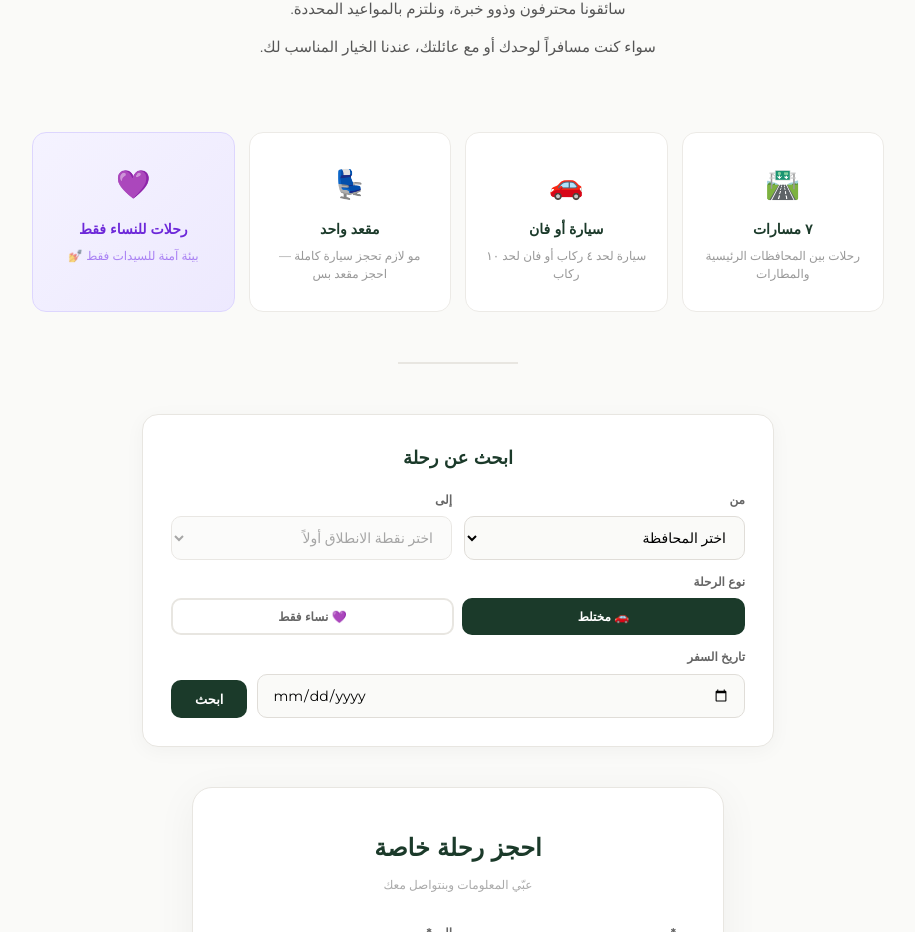
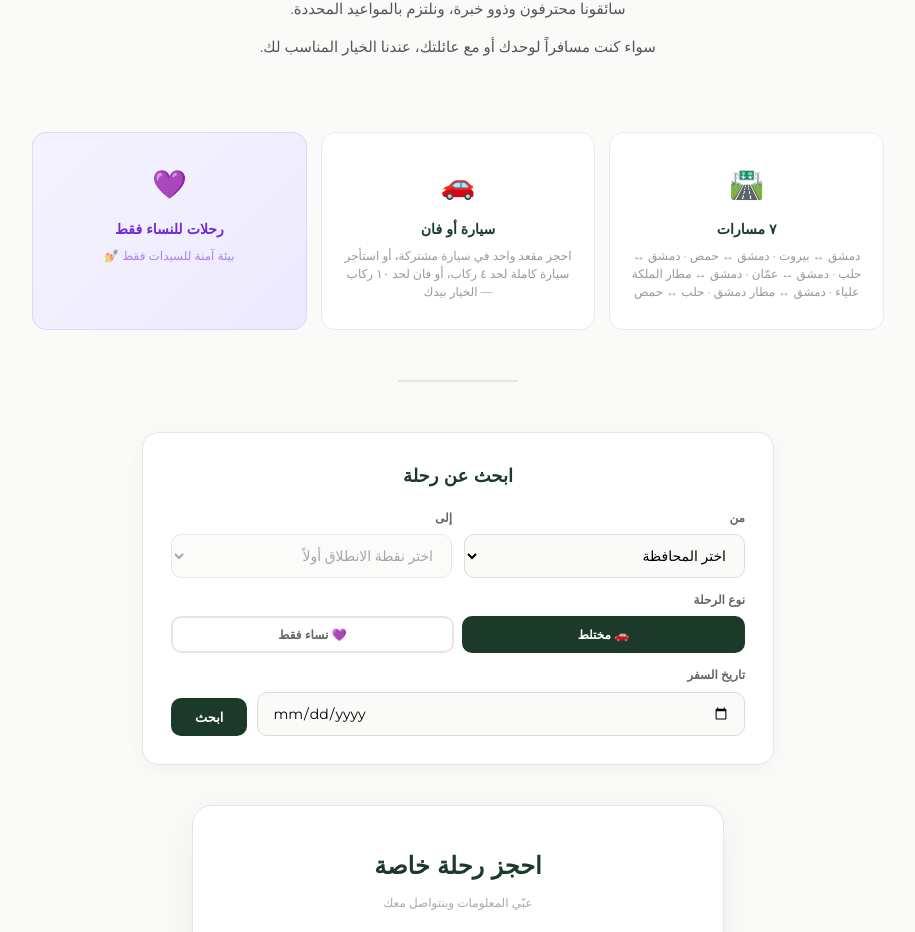
Before and after one commit to Walid1991-Safferni/Safferni, a React (Vite) app: page / in a window 1280 px wide. Shown: the part 992-1924 px from the top of the page, without its empty margins (182-1097 px from the left). Built offline with nearby package versions, Linux system fonts and the light colour scheme.

Commit message:
Update App.jsx

```diff
--- a/src/App.jsx
+++ b/src/App.jsx
@@ -56,9 +56,9 @@ const T={
     nav:{home:"الرئيسية",pricing:"الأسعار",contact:"تواصل معنا",book:"احجز الآن",login:"تسجيل الدخول",logout:"خروج",admin:"لوحة الإدارة",driver:"لوحة السائق",apply:"سجّل كسائق"},
     about:{title:"من نحن",p1:"سفّرني هي خدمة نقل بين المحافظات تربط سوريا بعمّان وبيروت.",p2:"سائقونا محترفون وذوو خبرة، ونلتزم بالمواعيد المحددة.",p3:"سواء كنت مسافراً لوحدك أو مع عائلتك، عندنا الخيار المناسب لك."},
     features:[
-      {icon:"🛣️",t:"٧ مسارات",d:"رحلات بين المحافظات الرئيسية والمطارات"},
-      {icon:"🚗",t:"سيارة أو فان",d:"سيارة لحد ٤ ركاب أو فان لحد ١٠ ركاب"},
-      {icon:"💺",t:"مقعد واحد",d:"مو لازم تحجز سيارة كاملة — احجز مقعد بس"},
+      {icon:"🛣️",t:"٧ مسارات",d:"دمشق ↔ بيروت · دمشق ↔ حمص · دمشق ↔ حلب · دمشق ↔ عمّان · دمشق ↔ مطار الملكة علياء · دمشق ↔ مطار دمشق · حلب ↔ حمص"},
+      {icon:"🚗",t:"سيارة أو فان",d:"احجز مقعد واحد في سيارة مشتركة، أو استأجر سيارة كاملة لحد ٤ ركاب، أو فان لحد ١٠ ركاب — الخيار بيدك"},
+
       {icon:"💜",t:"رحلات للنساء فقط",d:"بيئة آمنة للسيدات فقط 💅"},
     ],
     deal:{from:"من",to:"إلى",selectCity:"اختر المحافظة",selectDest:"اختر الوجهة",selectFromFirst:"اختر نقطة الانطلاق أولاً",dateRange:"أي وقت بين",dateFrom:"من تاريخ",dateTo:"إلى تاريخ",name:"الاسم",phone:"رقم الهاتف",submit:"خبرني!",fillAll:"يرجى ملء جميع الحقول",confirmTitle:"تم تسجيل طلبك!",confirmMsg:"سنخبرك عبر واتساب لما يتوفر مقعد فاضي.",confirmClose:"تمام"},
@@ -78,10 +78,10 @@ const T={
     nav:{home:"Home",pricing:"Pricing",contact:"Contact",book:"Book Now",login:"Login",logout:"Logout",admin:"Admin Panel",driver:"Driver Panel",apply:"Become a Driver"},
     about:{title:"About Us",p1:"Safferni is an intercity transport service connecting Syria with Amman and Beirut.",p2:"Our drivers are experienced professionals, and we stick to our schedules.",p3:"Whether you're traveling solo or with family, we have the right option for you."},
     features:[
-      {icon:"🛣️",t:"7 routes",d:"Trips between major cities and airports"},
-      {icon:"🚗",t:"Car or van",d:"Car up to 4 passengers or van up to 10"},
-      {icon:"💺",t:"Single seat",d:"No need to book a whole car — just a seat"},
-      {icon:"💜",t:"Women-only rides",d:"A safe space for women travelers only 💅"},
+      {icon:"🛣️",t:"7 routes",d:"Damascus ↔ Beirut · Damascus ↔ Homs · Damascus ↔ Aleppo · Damascus ↔ Amman · Damascus ↔ Queen Alia Airport · Damascus ↔ Damascus Airport · Aleppo ↔ Homs"},
+      {icon:"🚗",t:"Car or van",d:"Book a single seat in a shared car, rent a full car for up to 4, or a van for up to 10 — your choice"},
+
+      {icon:"💜",t:"Women-only rides",d:"Not comfortable riding with men? We have dedicated cars for women only — travel with peace of mind 💅"},
     ],
     deal:{from:"From",to:"To",selectCity:"Select city",selectDest:"Select destination",selectFromFirst:"Select origin first",dateRange:"Anytime between",dateFrom:"From date",dateTo:"To date",name:"Name",phone:"Phone number",submit:"Let me know!",fillAll:"Please fill all fields",confirmTitle:"You're on the list!",confirmMsg:"We'll notify you via WhatsApp when a seat is available.",confirmClose:"Got it"},
     b:{title:"Book a Custom Ride",searchTitle:"Find a Trip",searchDate:"Travel Date",searchBtn:"Search",noTrips:"No trips available",customBook:"Book a custom ride",availableTrips:"Available Trips",bookSeat:"Book a Seat",seatsLeft:"seats left",from:"From",to:"To",filterGender:"Trip Type",mixedOnly:"Mixed",womenOnly:"Women Only",type:"Booking Type",seat:"Single Seat",car:"Full Car (up to 4 pax)",van:"Van (up to 10 pax)",date:"Date",time:"Time",name:"Full Name",phone:"Phone Number",passengers:"Passengers",bags:"Bags",notes:"Additional Notes",submit:"Confirm Booking",selectCity:"Select city",selectDest:"Select destination",selectFromFirst:"Select origin first",price:"Price",fillAll:"Please fill all required fields",carOnlyNote:"This route is available for whole car only",formNote:"Fill in the details and we'll get back to you",payment:"Payment Method",cash:"Cash",crypto:"Crypto",shamcash:"Sham Cash",shamcashSoon:"Coming soon...",cryptoNote:"Send the amount in USDT on BEP20 network to the following address:",copied:"Copied!",copyAddress:"Copy Address",confirmTitle:"Booking Confirmed!",confirmRef:"Booking Reference",confirmMsg:"Your booking confirmation will be sent to you via WhatsApp along with instructions on how to connect with the driver.",confirmClose:"Close",rateTrip:"Rate Your Trip",submitRating:"Submit Rating",ratingThanks:"Thanks for your rating!"},
@@ -847,7 +847,7 @@ const saveDriverProfile=async()=>{
           <div style={{display:"grid",gridTemplateColumns:"repeat(auto-fit,minmax(190px,1fr))",gap:14}}>
             {t.features.map((f,i)=>{
               const isWomenFeature=f.icon==="💜";
-              return(<div key={i} style={{background:isWomenFeature?"linear-gradient(135deg,#F5F3FF,#EDE9FE)":"white",border:`1px solid ${isWomenFeature?"#DDD6FE":"#ECEAE6"}`,borderRadius:14,padding:"28px 20px",textAlign:"center",animation:`fadeUp 0.6s ease ${0.15*i+0.3}s both`,transition:"transform 0.2s,box-shadow 0.2s"}} onMouseEnter={e=>{e.currentTarget.style.transform="translateY(-3px)";e.currentTarget.style.boxShadow=`0 8px 24px ${isWomenFeature?"rgba(124,58,237,0.15)":"rgba(0,0,0,0.06)"}`}} onMouseLeave={e=>{e.currentTarget.style.transform="translateY(0)";e.currentTarget.style.boxShadow="none"}}>
+              return(<div key={i} style={{background:isWomenFeature?"linear-gradient(135deg,#F5F3FF,#EDE9FE)":"white",border:`1px solid ${isWomenFeature?"#DDD6FE":"#ECEAE6"}`,borderRadius:14,padding:"28px 20px",textAlign:"center",animation:`fadeUp 0.6s ease ${0.15*i+0.3}s both`,transition:"transform 0.2s,box-shadow 0.2s,z-index 0s",position:"relative",cursor:"default"}} onMouseEnter={e=>{e.currentTarget.style.transform="translateY(-4px) scale(1.03)";e.currentTarget.style.boxShadow=`0 12px 32px ${isWomenFeature?"rgba(124,58,237,0.2)":"rgba(0,0,0,0.1)"}`;e.currentTarget.style.zIndex="10";}} onMouseLeave={e=>{e.currentTarget.style.transform="translateY(0) scale(1)";e.currentTarget.style.boxShadow="none";e.currentTarget.style.zIndex="1";}}>
                 <div style={{fontSize:28,marginBottom:10}}>{f.icon}</div>
                 <div style={{fontWeight:800,fontSize:14,color:isWomenFeature?"#6D28D9":"#1B3A2A",marginBottom:5}}>{f.t}</div>
                 <div style={{fontSize:12,color:isWomenFeature?"#7C3AED99":"#999",lineHeight:1.5}}>{f.d}</div>
```
